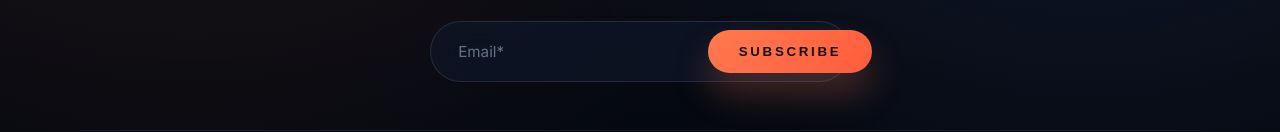
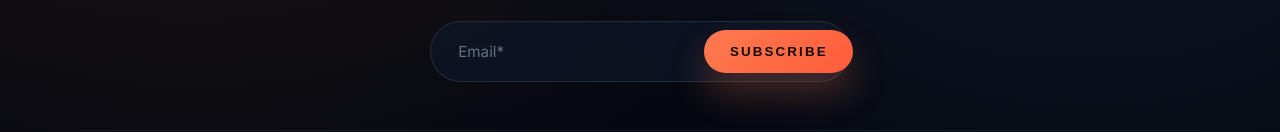
Before and after one commit to lk-p-6/site-t-1, a plain HTML site: page index.html in a window 1280 px wide. Shown: the part 4795-4927 px from the top of the page. Drawn offline with Linux system fonts and the light colour scheme.

Commit message:
Adjust footer subscribe button spacing

```diff
--- a/assets/css/styles.css
+++ b/assets/css/styles.css
@@ -477,7 +477,7 @@ nav a.active::after {
 .footer-form {
   width: min(420px, 100%);
   display: flex;
-  gap: 0.75rem;
+  gap: 0.5rem;
   padding: 0.5rem;
   border-radius: 999px;
   background: rgba(15, 23, 42, 0.65);
@@ -501,14 +501,14 @@ nav a.active::after {
 }
 
 .footer-form button {
-  padding: 0.75rem 1.9rem;
+  padding: 0.75rem 1.6rem;
   border-radius: 999px;
   border: none;
   background: linear-gradient(135deg, var(--color-cta), #ff5c3c);
   color: #120a07;
   font-weight: 600;
   text-transform: uppercase;
-  letter-spacing: 0.2em;
+  letter-spacing: 0.16em;
   cursor: pointer;
   transition: transform var(--transition), box-shadow var(--transition), filter var(--transition);
   box-shadow: 0 20px 35px rgba(255, 122, 79, 0.25);
```
